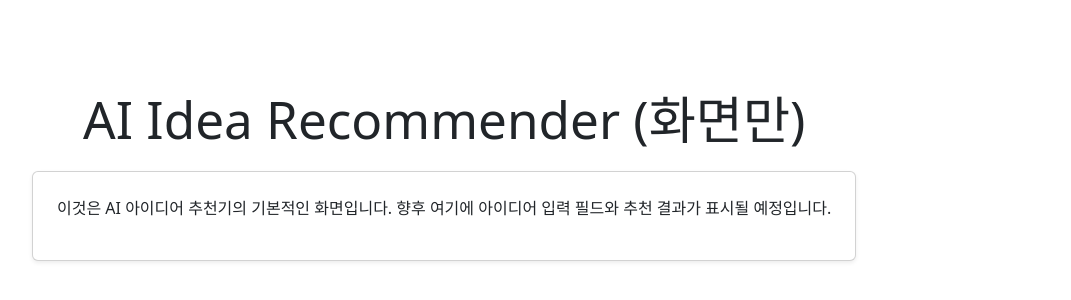
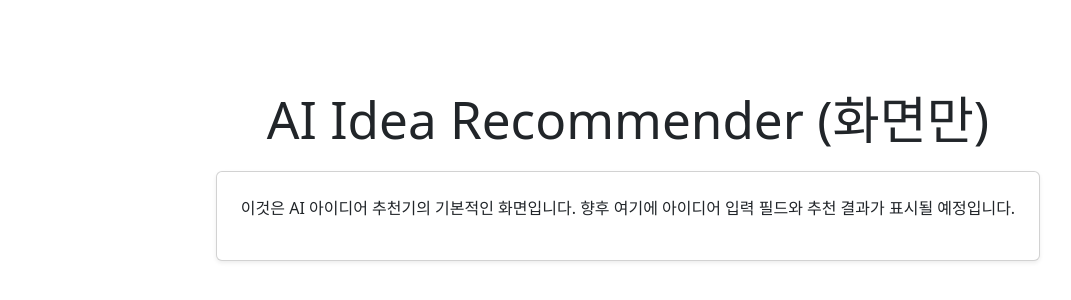
Before and after one commit to chanwookim0716/ai-idea-recommender, a React (Vite) app: page / in a window 1280 px wide. Shown: the part 224-524 px from the top of the page, without its empty margins (12-1083 px from the left). Built offline with nearby package versions, Linux system fonts and the light colour scheme.

Commit message:
style: Explicitly center body content using flexbox properties in index.css

```diff
--- a/src/index.css
+++ b/src/index.css
@@ -25,7 +25,8 @@ a:hover {
 body {
   margin: 0;
   display: flex;
-  place-items: center;
+  justify-content: center; /* Horizontally center content */
+  align-items: center;   /* Vertically center content */
   min-width: 320px;
   min-height: 100vh;
 }
```
